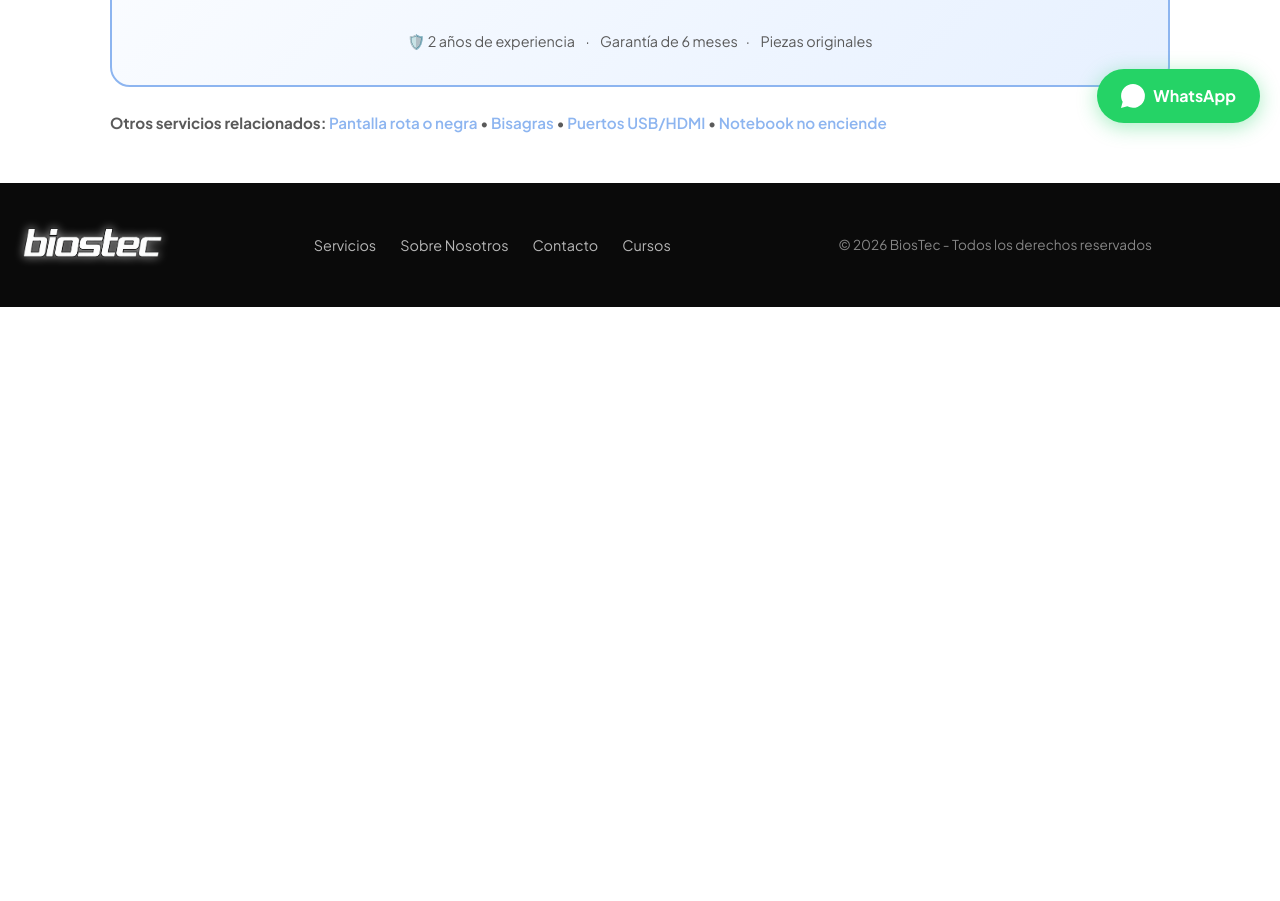
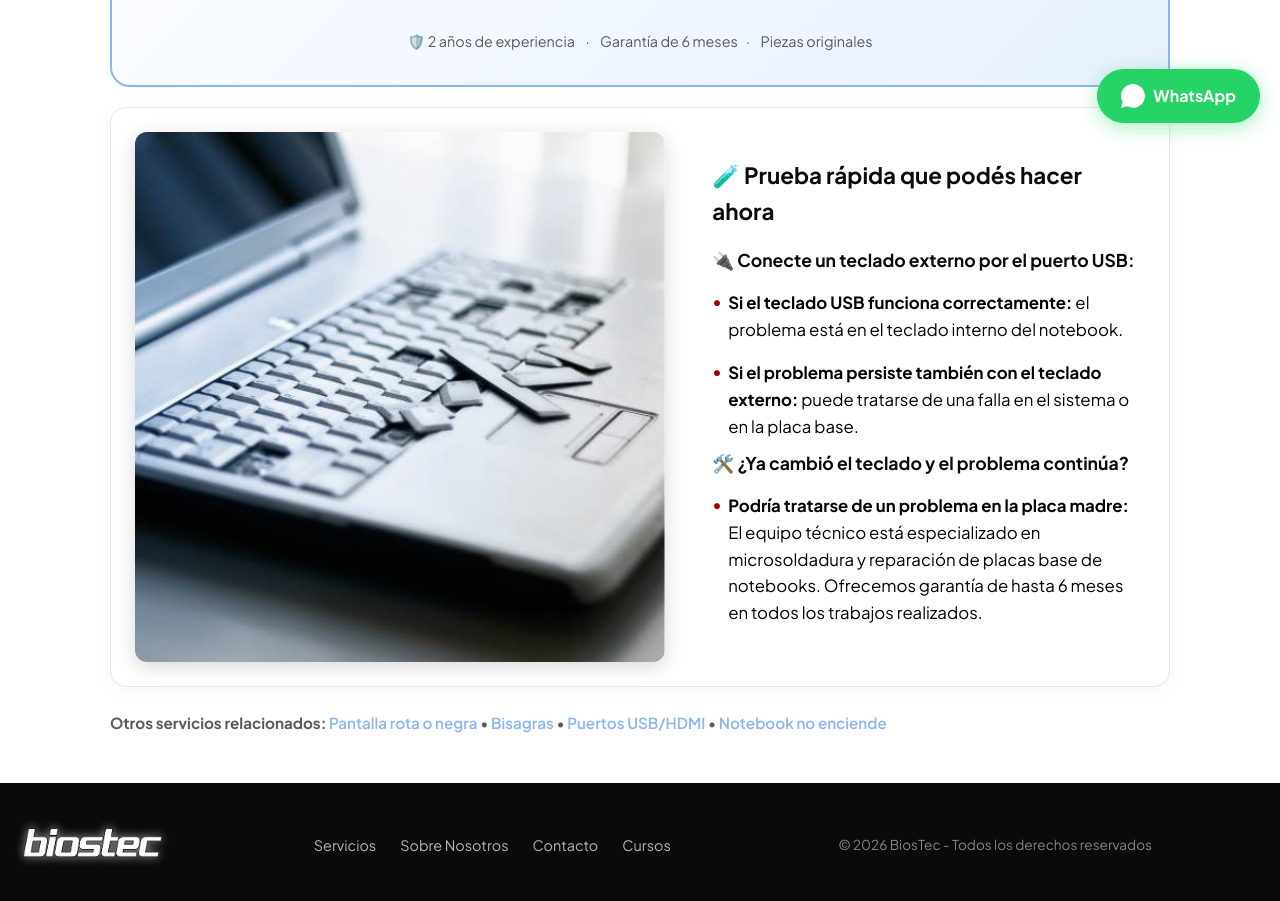
Before and after one commit to FrancoMED/BIOSTEC, a React (Vite) app in the folder client/: page /keyboard in a window 1280 px wide. Shown: the part 597-1498 px from the top of the page. Before the commit the page ends 904 px from the top, so only its background shows below. Built offline with nearby package versions, Linux system fonts and the light colour scheme.

Commit message:
feat: add DiagnosticKeyboard component with CSS modules styling

```diff
--- a/client/src/pages/Keyboard/Keyboard.jsx
+++ b/client/src/pages/Keyboard/Keyboard.jsx
@@ -1,6 +1,7 @@
 import React from "react";
+import styles from "./Keyboard.module.css";
 import Hero from "../../components/Hero/Hero.jsx";
-import styles from "./Keyboard.module.css";
+import DiagnosticKeyboard from "./components/DiagnosticKeyboard/DiagnosticKeyboard.jsx";
 import RelatedServices from "../../components/RelatedServices/RelatedServices.jsx";
 
 const heroTexts = {
@@ -9,9 +10,9 @@ const heroTexts = {
     "Teclas que no responden, letras borradas o líquido derramado — nosotros lo solucionamos. Reparamos o reemplazamos el teclado de tu notebook con garantía de hasta 6 meses y piezas originales.",
 
   steps: [
-    "🧾 1. Envíanos el modelo",
-    "🔍 2. Verificamos disponibilidad",
-    "💰 3. Recibí tu presupuesto gratuito",
+    "🧾 Envíanos el modelo",
+    "🔍 Verificamos disponibilidad",
+    "💰 Recibí tu presupuesto gratuito",
   ],
 };
 
@@ -29,6 +30,7 @@ const Keyboard = () => {
   return (
     <div class={styles.lp_wrapper}>
       <Hero props={heroTexts} />
+      <DiagnosticKeyboard />
       <RelatedServices props={relatedServicesContent} />
     </div>
   );
--- /dev/null
+++ b/client/src/pages/Keyboard/components/DiagnosticKeyboard/DiagnosticKeyboard.jsx
@@ -0,0 +1,52 @@
+import React from "react";
+import styles from "./DiagnosticKeyboard.module.css";
+import image from "../../../../assets/Images/teclado-notebook.jpg";
+
+const DiagnosticKeyboard = () => {
+  return (
+    <section className={styles.lp_section}>
+      {/* <div className="container"> */}
+      <div className="mx-auto px-4">
+        <div className="flex flex-wrap justify-between items-center gap-6">
+          <div className="w-full  lg:w-3/7">
+            <img src={image} alt="Teclado-roto" />
+          </div>
+          <div className="w-full lg:w-3/7">
+            <h2>🧪 Prueba rápida que podés hacer ahora</h2>
+            {/* <p>
+              Antes de descartar tu equipo o cambiar la pantalla, podés realizar
+              estas pruebas simples que ayudan a identificar dónde está la
+              falla.
+            </p> */}
+            <h3>🔌 Conecte un teclado externo por el puerto USB:</h3>
+            <ul className={styles.lp_list}>
+              <li>
+                <strong>Si el teclado USB funciona correctamente:</strong> el
+                problema está en el teclado interno del notebook.
+              </li>
+              <li>
+                <strong>
+                  Si el problema persiste también con el teclado externo:
+                </strong>{" "}
+                puede tratarse de una falla en el sistema o en la placa base.
+              </li>
+            </ul>
+            <h3>🛠️ ¿Ya cambió el teclado y el problema continúa?</h3>
+            <ul className={styles.lp_list}>
+              <li>
+                <strong>
+                  Podría tratarse de un problema en la placa madre:
+                </strong>{" "}
+                El equipo técnico está especializado en microsoldadura y
+                reparación de placas base de notebooks. Ofrecemos garantía de
+                hasta 6 meses en todos los trabajos realizados.
+              </li>
+            </ul>
+          </div>
+        </div>
+      </div>
+    </section>
+  );
+};
+
+export default DiagnosticKeyboard;
--- /dev/null
+++ b/client/src/pages/Keyboard/components/DiagnosticKeyboard/DiagnosticKeyboard.module.css
@@ -0,0 +1,83 @@
+:root {
+    --lp-primary: #8db5f0;
+    --lp-dark: #0a0a0a;
+    --lp-card: #ffffff;
+    --lp-border: #e5e7eb;
+}
+
+
+/* Secciones */
+.lp_section {
+    background: var(--lp-card);
+    border: 1px solid var(--lp-border);
+    border-radius: 16px;
+    padding: 1.5rem;
+    margin-top: 1.25rem;
+    box-shadow: 0 4px 20px rgba(0, 0, 0, 0.04);
+}
+
+.lp_section h2 {
+    font-size: 1.4rem;
+    font-weight: 700;
+    margin-bottom: 1rem;
+    color: var(--lp-dark);
+}
+
+.lp_section p {
+    margin-bottom: 0.5rem;
+}
+
+.lp_section h3 {
+    font-size: 1.1rem;
+    font-weight: 700;
+    margin-bottom: 0.5rem;
+    color: var(--lp-dark);
+}
+
+.lp_section img {
+    width: 100%;
+    border-radius: 12px;
+    box-shadow: 0 5px 20px rgba(0, 0, 0, 0.15);
+    min-width: 530px;
+    min-height: 480px;
+    /* height: 100%; */
+}
+
+@media (max-width: 1048px) {
+    .lp_section img {
+        min-width: 500px;
+        min-height: 465px;
+    }
+}
+
+@media (max-width: 768px) {
+    .lp_section img {
+        min-width: 0;
+        min-height: 0;
+    }
+}
+
+
+/* Lista mejorada */
+.lp_list {
+    list-style: none;
+    padding: 0;
+    margin: 0;
+}
+
+.lp_list li {
+    padding: 0.5rem 0;
+    padding-left: 1rem;
+    position: relative;
+    font-size: 1.05rem;
+    line-height: 1.6;
+}
+
+.lp_list li::before {
+    content: '•';
+    position: absolute;
+    left: 0;
+    color: #a00000;
+    font-weight: bold;
+    font-size: 0.9rem;
+}
```
